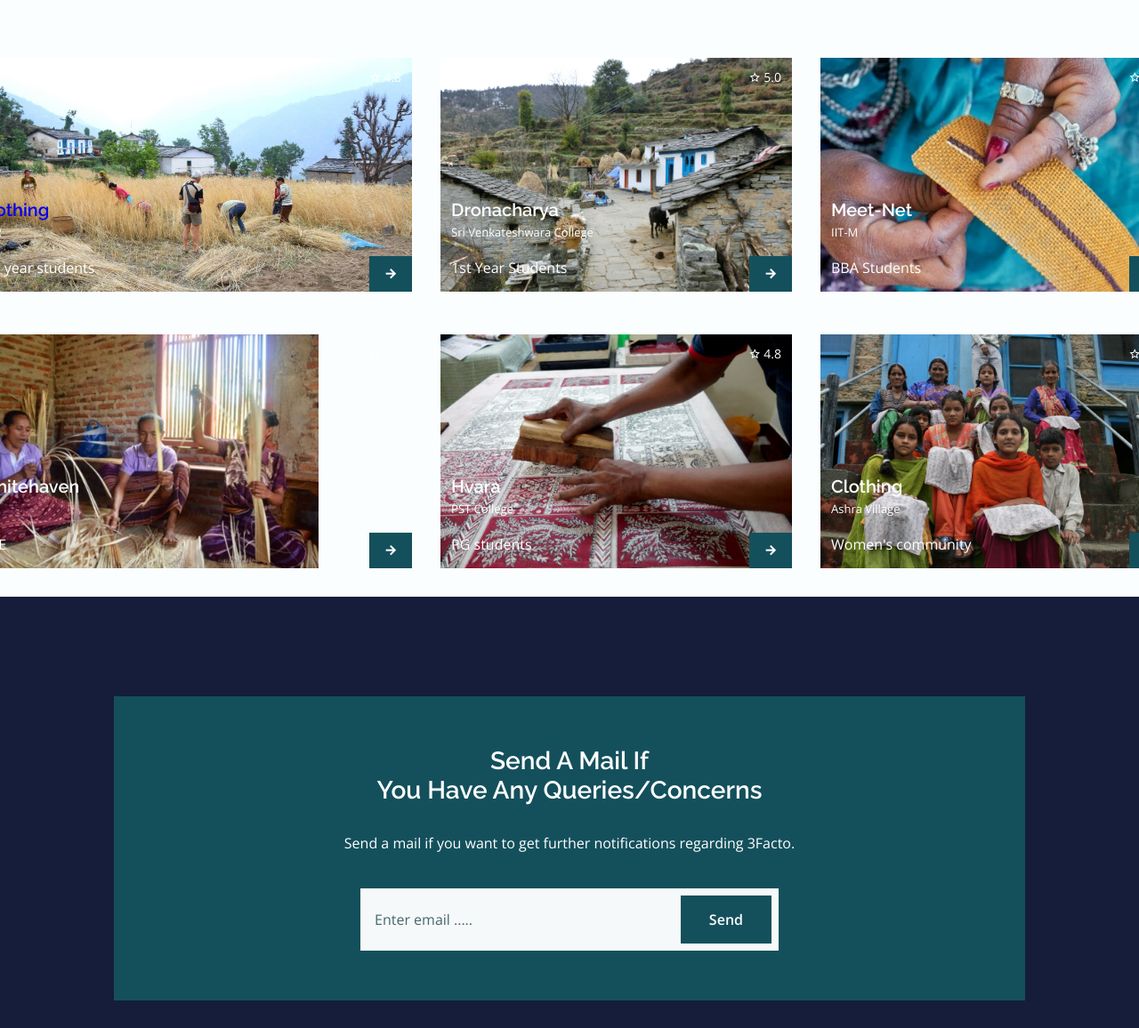
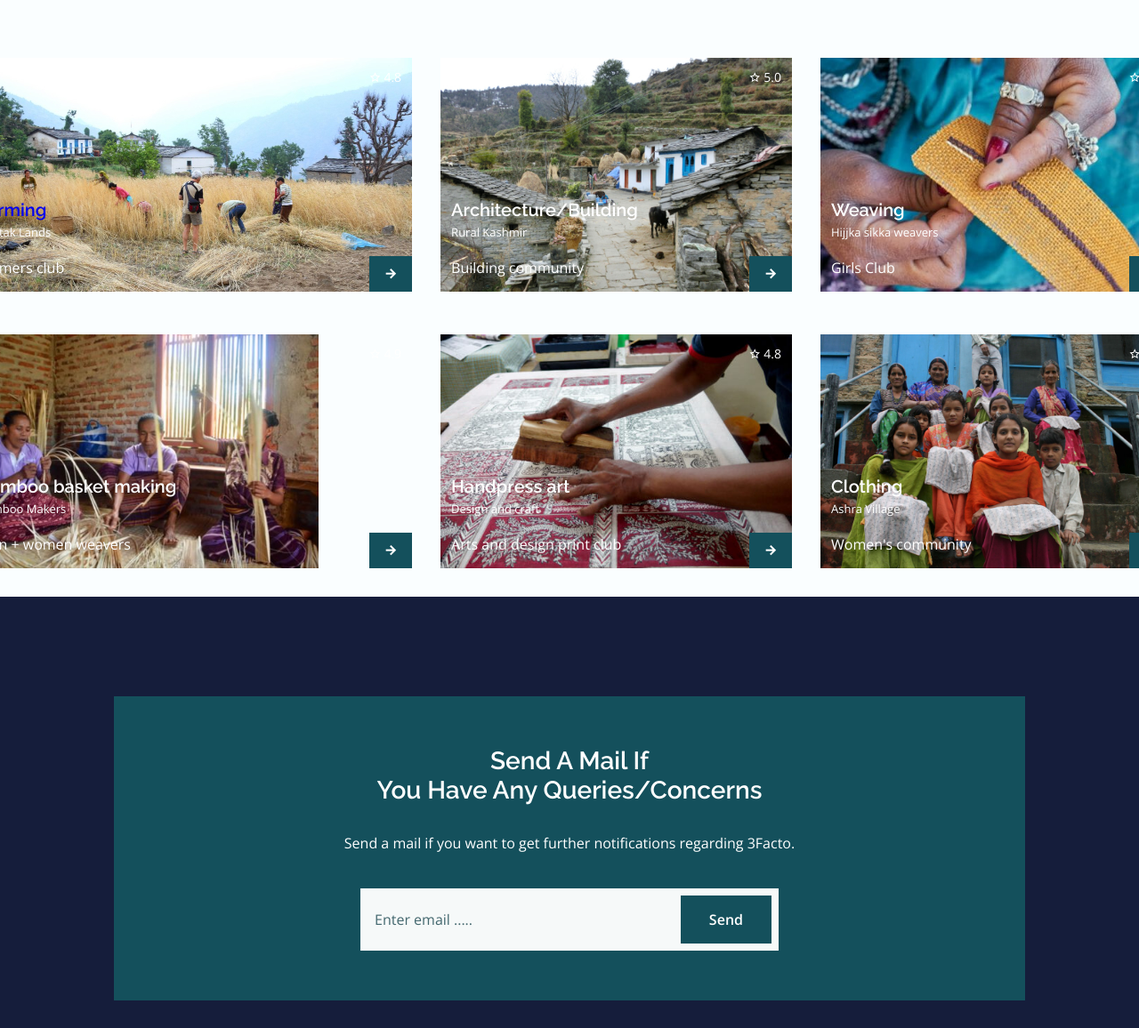
Before and after one commit to VedhaSankar/three-facto, a Flask app: template templates/home.html in a window 1280 px wide. Shown: the part 1170-2326 px from the top of the page at 89% size. Run offline with Flask 2, Linux system fonts and the light colour scheme; the template is opened without the code that fills it, so the values that code supplies are empty; some libraries are stand-ins or nearby versions.

Commit message:
changed values

```diff
--- a/templates/home.html
+++ b/templates/home.html
@@ -164,9 +164,9 @@
                         </span>
 
                         <div class="place__data">
-                            <h3 class="place__title"><a href="products_page.html">Clothing</a></h3>
-                            <span class="place__subtitle">IIT-R</span>
-                            <span class="place__price">3rd year students</span>
+                            <h3 class="place__title"><a href="products_page.html">Farming</a></h3>
+                            <span class="place__subtitle">Rohtak Lands</span>
+                            <span class="place__price">Farmers club</span>
                         </div>
                     </div>
                     <!-- <button onclick="window.location.href = 'templates/products_page.html';"> Click here </button> -->
@@ -187,9 +187,9 @@
                         </span>
 
                         <div class="place__data">
-                            <h3 class="place__title">Dronacharya</h3>
-                            <span class="place__subtitle">Sri Venkateshwara College</span>
-                            <span class="place__price">1st Year Students</span>
+                            <h3 class="place__title">Architecture/Building</h3>
+                            <span class="place__subtitle">Rural Kashmir</span>
+                            <span class="place__price">Building community</span>
                         </div>
                     </div>
 
@@ -209,9 +209,9 @@
                         </span>
 
                         <div class="place__data">
-                            <h3 class="place__title">Meet-Net</h3>
-                            <span class="place__subtitle">IIT-M</span>
-                            <span class="place__price">BBA Students</span>
+                            <h3 class="place__title">Weaving</h3>
+                            <span class="place__subtitle">Hijjka sikka weavers</span>
+                            <span class="place__price">Girls Club</span>
                         </div>
                     </div>
 
@@ -231,9 +231,9 @@
                         </span>
 
                         <div class="place__data">
-                            <h3 class="place__title">Whitehaven</h3>
-                            <span class="place__subtitle">DU</span>
-                            <span class="place__price">SJCE</span>
+                            <h3 class="place__title">Bamboo basket making</h3>
+                            <span class="place__subtitle">Bamboo Makers</span>
+                            <span class="place__price">Men + women weavers</span>
                         </div>
                     </div>
 
@@ -253,9 +253,9 @@
                         </span>
 
                         <div class="place__data">
-                            <h3 class="place__title">Hvara</h3>
-                            <span class="place__subtitle">PST College</span>
-                            <span class="place__price">PG students</span>
+                            <h3 class="place__title">Handpress art</h3>
+                            <span class="place__subtitle">Design and craft</span>
+                            <span class="place__price">Arts and design print club</span>
                         </div>
                     </div>
 
```
